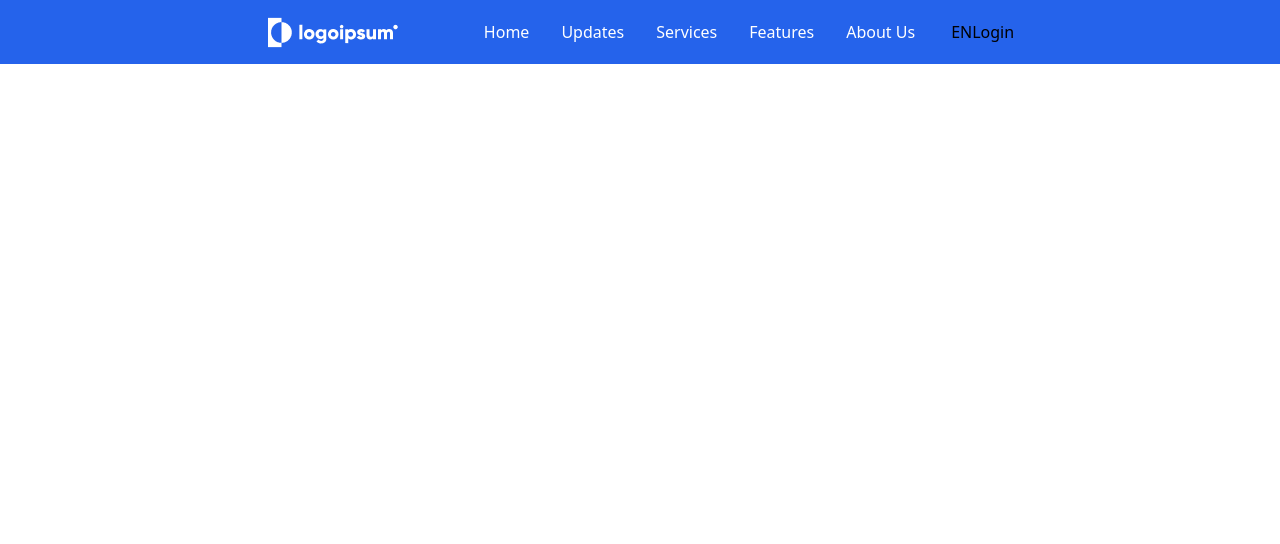
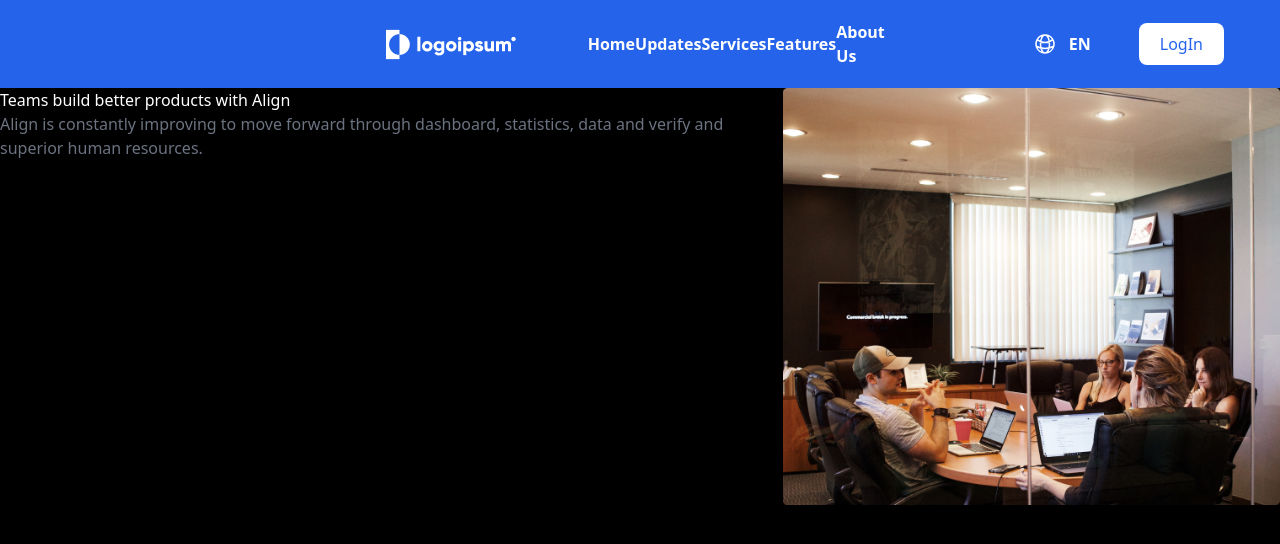
Before and after one commit to greeneley/saas-landing-page-tailwind-css, a website: page src/index.html in a window 1280 px wide. Drawn offline with nearby package versions, Linux system fonts and the light colour scheme; files that its build step writes are made by us from their sources.

Commit message:
finish navigation and wip introduction

```diff
--- a/src/index.html
+++ b/src/index.html
@@ -11,32 +11,67 @@
 
 <body>
     <!-- header -->
+    <nav class="flex justify-center items-center py-5 bg-blue-600 w-full h-120">
+        <!-- logo -->
+        <div class="w-full ml-96 z-20">
+            <img src="./img/header_logo.png" alt="">
+        </div>
+        <!-- navigation -->
+        <ul class="flex flex-row justify-between z-20 w-custom items-center h-auto mr-32 cursor-pointer">
+            <li class="m-0 text-white font-semibold c-link" href="#">Home</li>
+            <li class="m-0 text-white font-semibold c-link" href="#">Updates</li>
+            <li class="m-0 text-white font-semibold c-link" href="#">Services</li>
+            <li class="m-0 text-white font-semibold c-link" href="#">Features</li>
+            <li class="m-0 text-white font-semibold c-link" href="#">About Us</li>
+        </ul>
+        <!-- buttons -->
+        <div class="flex justify-center items-center mr-10">
+            <div class="px-5 flex flex-row">
+                <svg xmlns="http://www.w3.org/2000/svg" fill="none" viewBox="0 0 24 24" stroke-width="1.5"
+                    stroke="currentColor" class="w-6 h-6 text-white font-bold">
+                    <path stroke-linecap="round" stroke-linejoin="round"
+                        d="M12 21a9.004 9.004 0 008.716-6.747M12 21a9.004 9.004 0 01-8.716-6.747M12 21c2.485 0 4.5-4.03 4.5-9S14.485 3 12 3m0 18c-2.485 0-4.5-4.03-4.5-9S9.515 3 12 3m0 0a8.997 8.997 0 017.843 4.582M12 3a8.997 8.997 0 00-7.843 4.582m15.686 0A11.953 11.953 0 0112 10.5c-2.998 0-5.74-1.1-7.843-2.918m15.686 0A8.959 8.959 0 0121 12c0 .778-.099 1.533-.284 2.253m0 0A17.919 17.919 0 0112 16.5c-3.162 0-6.133-.815-8.716-2.247m0 0A9.015 9.015 0 013 12c0-1.605.42-3.113 1.157-4.418" />
+                </svg>
+                <p class="text-white mx-3 font-bold">EN</p>
+            </div>
+            <div class="mx-4 bg-white border border-transparent px-5 py-2 rounded-lg">
+                <button class=" text-blue-600 hover:bg-gray-300 hover:border-transparent transition-all">LogIn</button>
+            </div>
+        </div>
+    </nav>
+    <!-- introduction -->
     <section>
-        <div class="flex justify-center items-center bg-blue-600 w-full h-120">
-            <!-- logo -->
-            <div class="mr-12">
-                <img src="./img/header_logo.png" alt="">
+        <!-- container -->
+        <div class="w-full h-intro bg-cover bg-no-repeat relative flex flex-row-reverse"
+            style="background-color: black;">
+            <!-- image -->
+            <div>
+                <img src=" ./img/intro.png" alt="">
             </div>
-            <!-- navigation -->
-            <ul class="flex flex-row mx-5 my-5">
-                <li class="mx-4 text-white">Home</li>
-                <li class="mx-4 text-white">Updates</li>
-                <li class="mx-4 text-white">Services</li>
-                <li class="mx-4 text-white">Features</li>
-                <li class="mx-4 text-white">About Us</li>
-            </ul>
-            <!-- buttons -->
-            <div class="flex flex-row">
+            <!-- text -->
+            <div class="flex flex-col">
+                <!-- title -->
                 <div>
-                    <p>EN</p>
+                    <h1 class="text-white">Teams build
+                        better products
+                        with Align</h1>
                 </div>
+                <!-- desc -->
                 <div>
-                    <p>Login</p>
+                    <p class="text-gray-500">
+                        Align is constantly improving to move forward through dashboard, statistics, data and verify
+                        and
+                        superior human resources.
+                    </p>
+                </div>
+                <!-- button -->
+                <div>
+                    <button>Get Started</button>
                 </div>
             </div>
         </div>
+
     </section>
-    <!-- introduction -->
     <!-- content -->
     <!-- feature -->
     <!-- contact -->
--- a/src/input.css
+++ b/src/input.css
@@ -1,3 +1,7 @@
 @tailwind base;
 @tailwind components;
 @tailwind utilities;
+
+.c-link {
+    @apply hover:text-gray-400 transition duration-500 ease-in;
+}
--- a/tailwind.config.js
+++ b/tailwind.config.js
@@ -2,7 +2,14 @@
 module.exports = {
   content: ["./src/**/*.{html,js}"],
   theme: {
-    extend: {}
+    extend: {
+      width: {
+        custom: "92rem"
+      },
+      height: {
+        intro: "1024px"
+      }
+    }
   },
   plugins: []
 };
```
